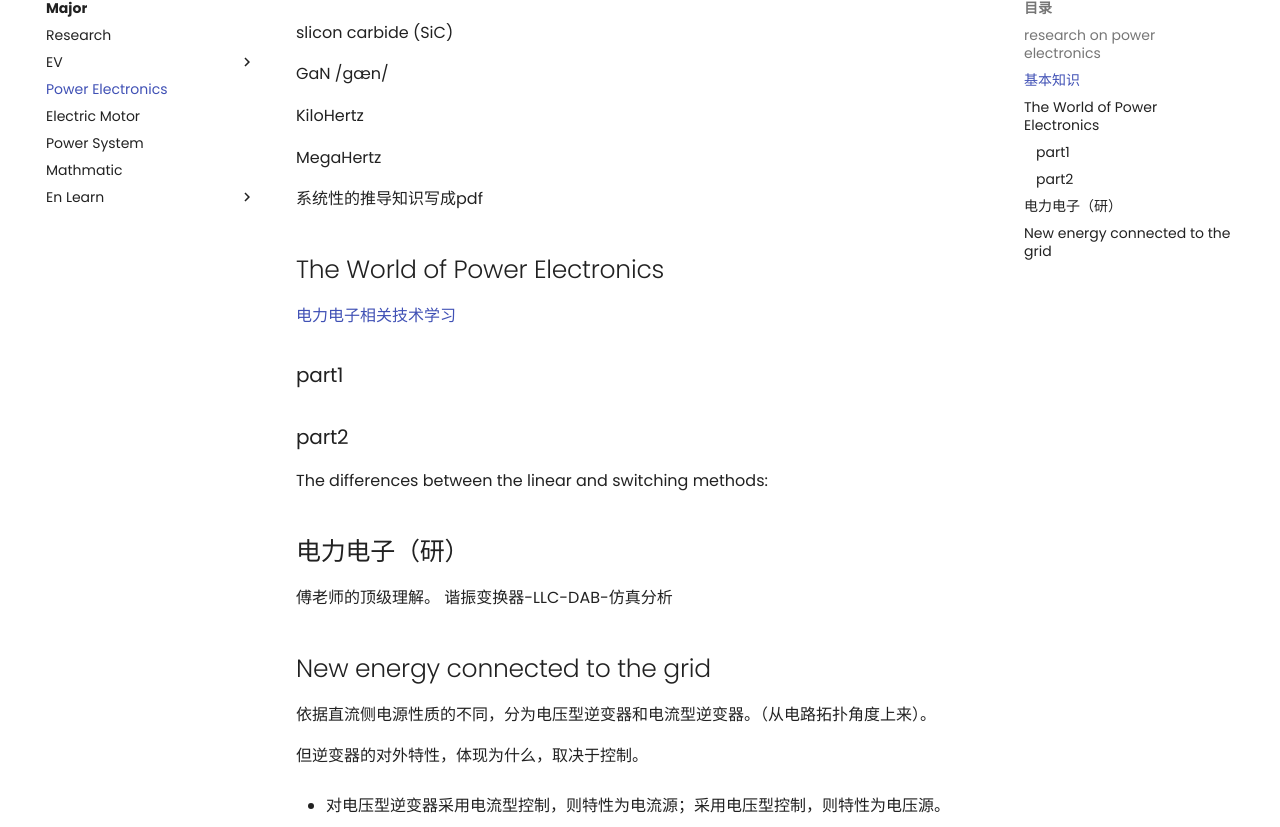
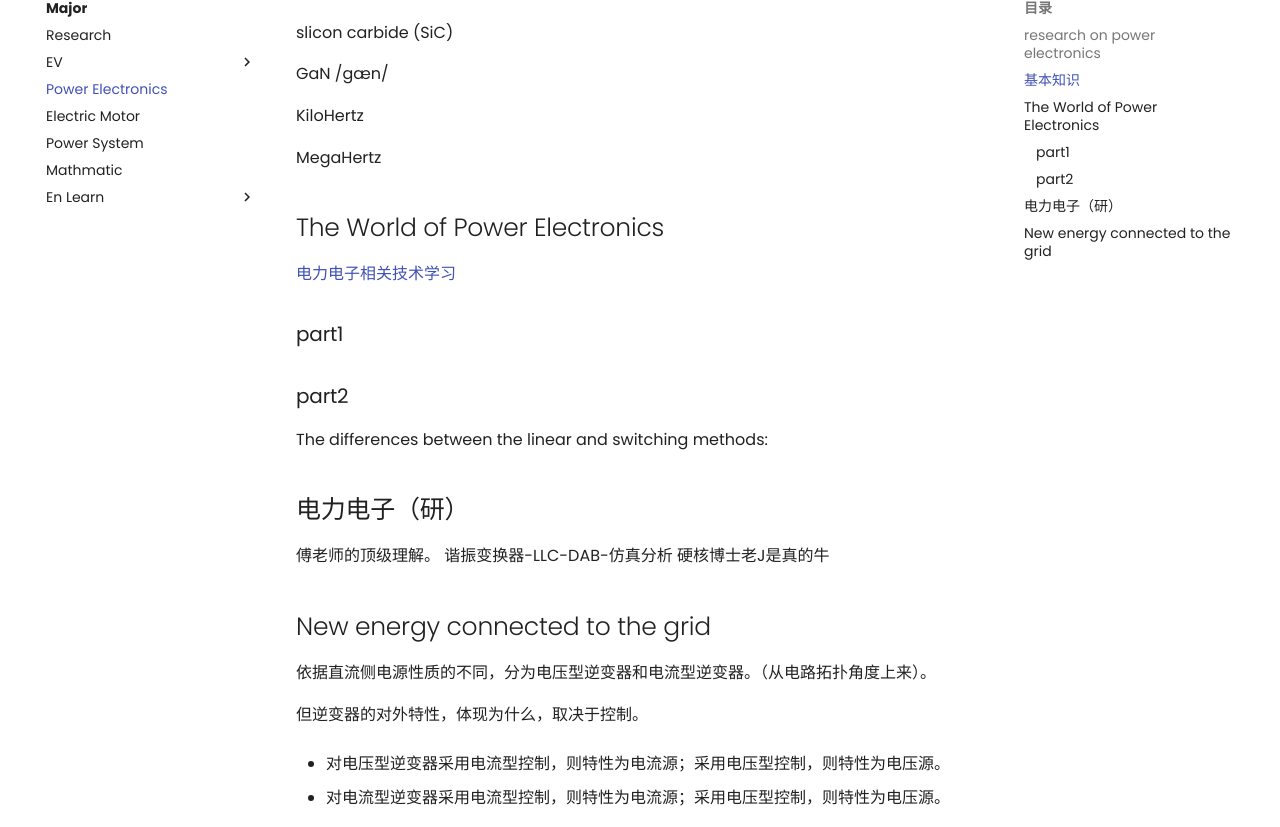
Before and after one commit to Pengyu-Jin/Pengyu-Jin.github.io, an MkDocs documentation site: the page built from docs/major/Power Electronics/PE.md, in a window 1280 px wide and 900 px high, scrolled down 863 px, cut to the strip 73-900 px from the top of the window. Built offline with MkDocs 1.6.1 and Material for MkDocs 9.7.7, drawn with Linux system fonts in a browser that asks for light colours; comment, search, counter and statistics services are not loaded.

Commit message:
20241105

```diff
--- a/docs/major/Power Electronics/PE.md
+++ b/docs/major/Power Electronics/PE.md
@@ -20,8 +20,6 @@ KiloHertz
 
 MegaHertz
 
-系统性的推导知识写成pdf
-
 ## The World of Power Electronics
 [电力电子相关技术学习](https://www.tdk.com/en/tech-mag/){:target=_blank}
 ### part1
@@ -33,6 +31,7 @@ The differences between the linear and switching methods:
 ## 电力电子（研）
 傅老师的顶级理解。
 谐振变换器-LLC-DAB-仿真分析
+硬核博士老J是真的牛
 
 
 ## New energy connected to the grid
```
